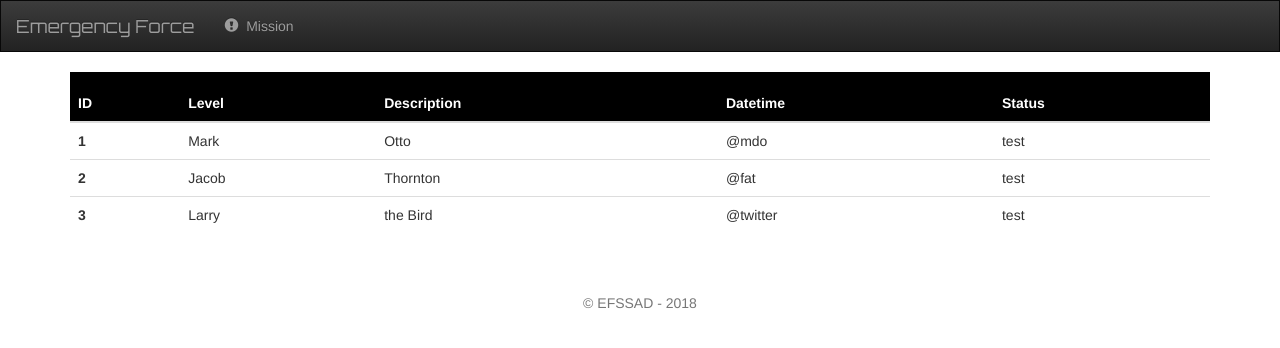
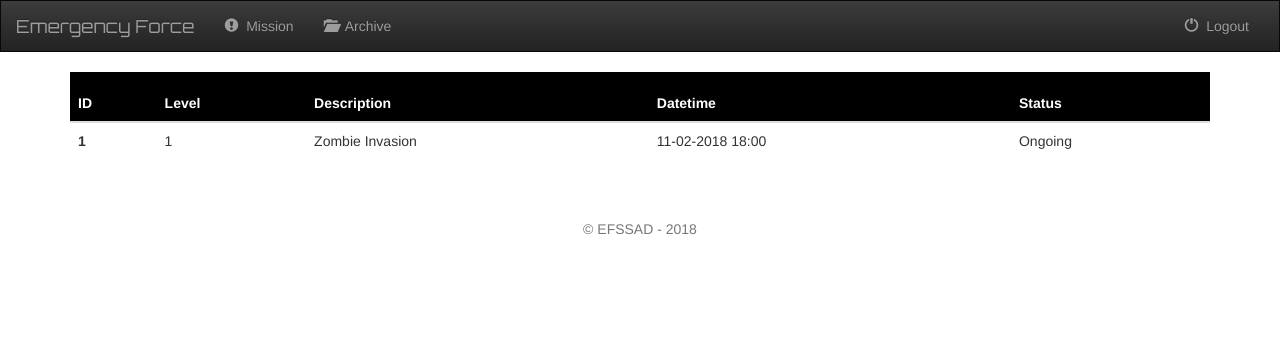
Before and after one commit to efssad2018/efssad, a Django app: page / in a window 1280 px wide. Shown: the top 348 px of the page. Run offline with Django 3.2, Linux system fonts and the light colour scheme; some libraries are stand-ins or nearby versions.

Commit message:
edit navbar

```diff
--- a/efssad_front/templates/efssad_front/MCmain.html
+++ b/efssad_front/templates/efssad_front/MCmain.html
@@ -16,33 +16,19 @@
         </tr>
 
         </thead>
-
         <tbody>
         <tr>
             <th scope="row">1</th>
-          <td>Mark</td>
-          <td>Otto</td>
-          <td>@mdo</td>
-          <td>test</td>
+            <td>1</td>
+            <td>Zombie Invasion</td>
+            <td>11-02-2018 18:00</td>
+            <td>Ongoing</td>
         </tr>
-        <tr>
-            <th scope="row">2</th>
-            <td>Jacob</td>
-            <td>Thornton</td>
-            <td>@fat</td>
-            <td>test</td>
 
-        </tr>
-        <tr>
-            <th scope="row">3</th>
-            <td>Larry</td>
-            <td>the Bird</td>
-            <td>@twitter</td>
-            <td>test</td>
-
-        </tr>
         </tbody>
     </table>
+
+
 </div>
 </body>
 
--- a/efssad_front/templates/efssad_front/master.html
+++ b/efssad_front/templates/efssad_front/master.html
@@ -51,6 +51,23 @@
                     </a>
                 </li>
             </ul>
+
+            <ul class="nav navbar-nav navbar-center">
+                <li class="">
+                    <a href="#">
+                        <span class="glyphicon glyphicon-folder-open" aria-hidden="true"></span>&nbsp; Archive
+                    </a>
+                </li>
+            </ul>
+
+             <ul class="nav navbar-nav navbar-right">
+                <li class="">
+                    <a href="#">
+                        <span class="glyphicon glyphicon-off" aria-hidden="true"></span>&nbsp; Logout
+                    </a>
+                </li>
+            </ul>
+
         </div>
 
     </div>
--- a/efssad_front/views.py
+++ b/efssad_front/views.py
@@ -12,5 +12,5 @@ def login(request):
     # return HttpResponse(template.render(context, request))
 
     # return HttpResponse('<h1>test</h1>')
-    #return render(request,'efssad_front/login.html', context)
+    # return render(request,'efssad_front/login.html', context)
     return render(request, 'efssad_front/MCmain.html', context)
```
Lines whose indentation alone changed are shown as unchanged.
